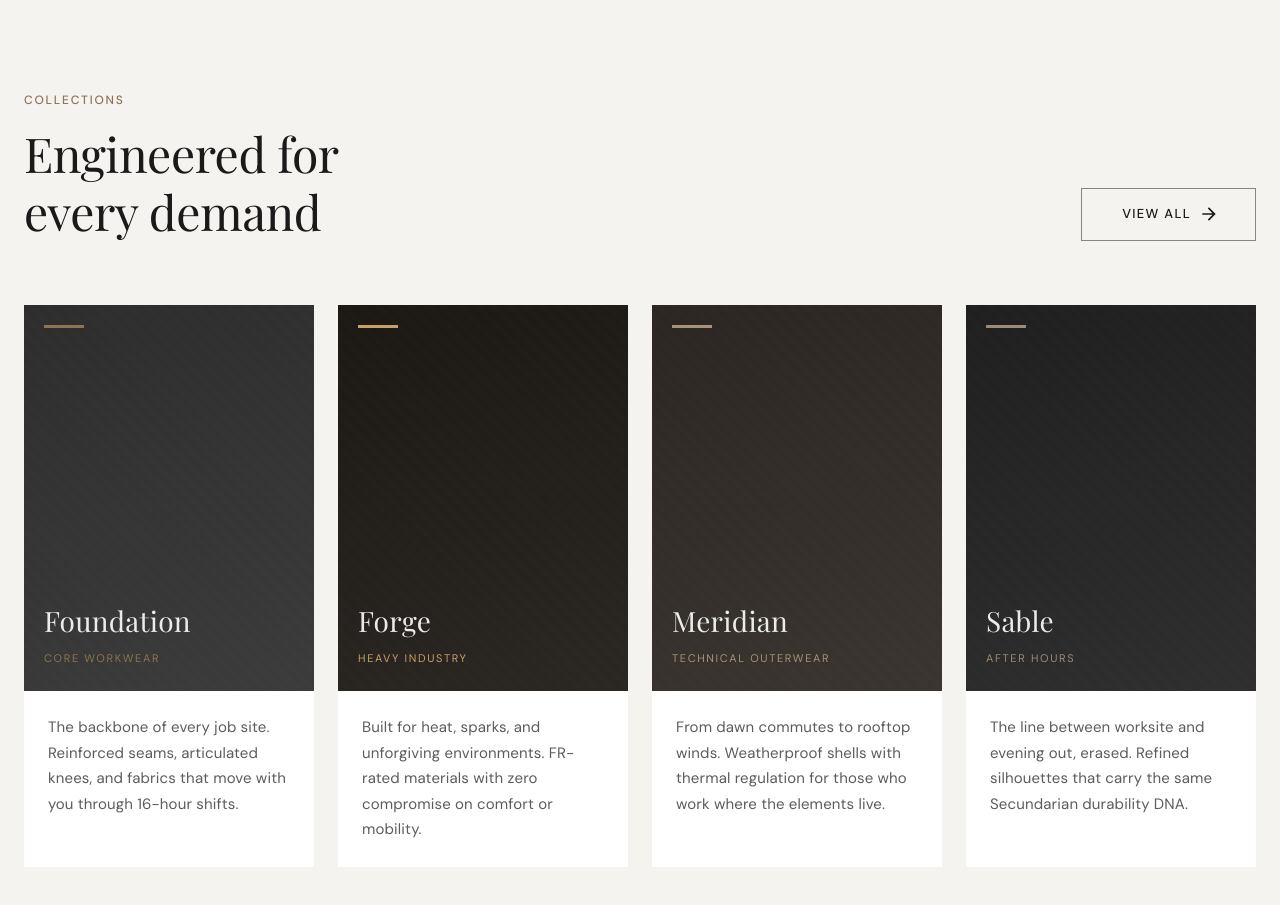
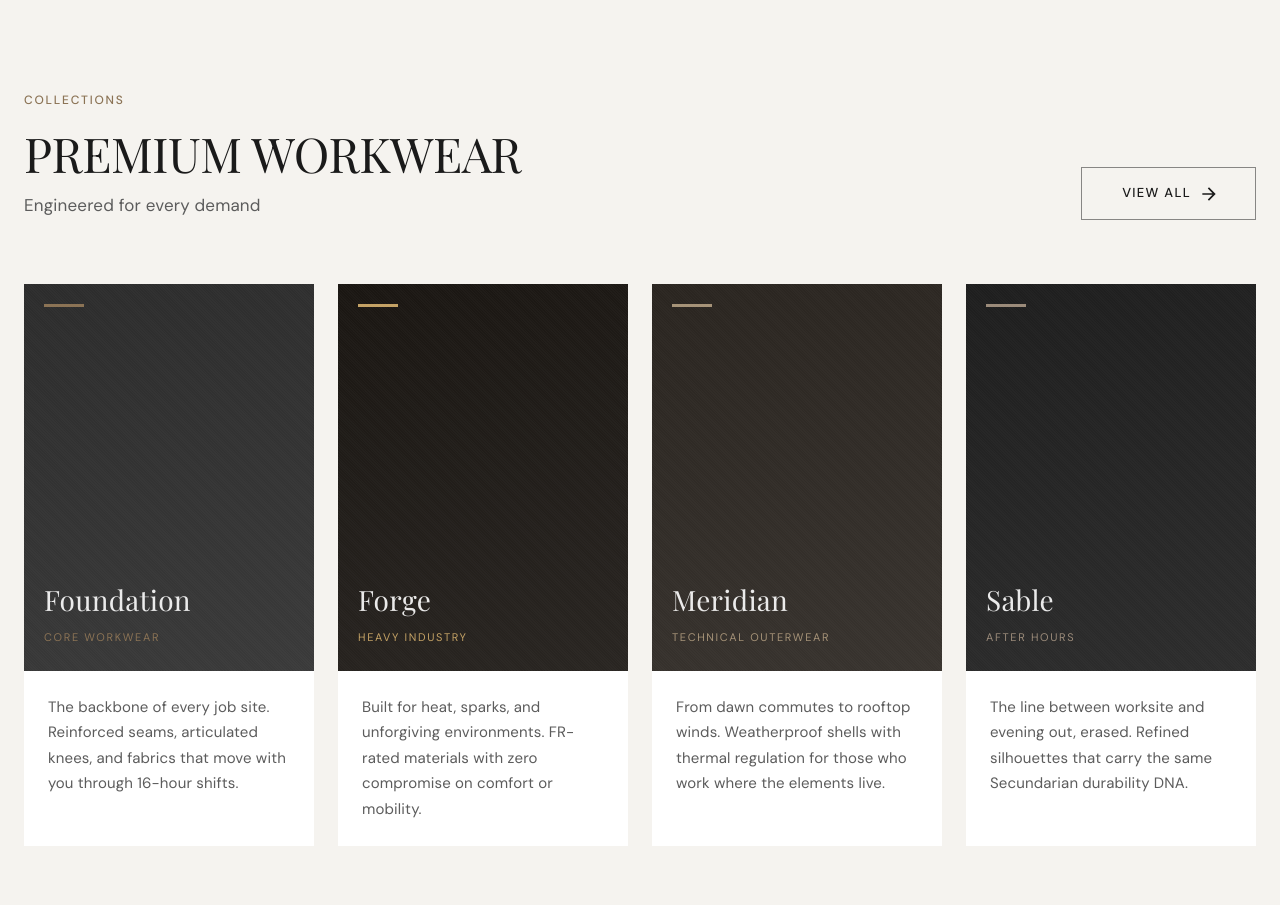
Before and after one commit to dimension9-svar/secundarian, a Next.js app: page / in a window 1280 px wide. Shown: the part 1500-2405 px from the top of the page. Built offline with nearby package versions, Linux system fonts and the light colour scheme; a web font is replaced by a local one.

Commit message:
Collections: update heading to PREMIUM WORKWEAR with sub

```diff
--- a/src/app/_components/SecundarianCollections.tsx
+++ b/src/app/_components/SecundarianCollections.tsx
@@ -82,11 +82,15 @@ export default function SecundarianCollections() {
             </Typography>
             <Typography
               variant="h2"
-              sx={{ fontSize: { xs: "2.25rem", md: "3rem" } }}
+              sx={{ fontSize: { xs: "2.25rem", md: "3rem" }, textTransform: "uppercase" }}
             >
-              Engineered for
-              <br />
-              every demand
+              Premium Workwear
+            </Typography>
+            <Typography
+              variant="body1"
+              sx={{ color: "text.secondary", mt: 1 }}
+            >
+              Engineered for every demand
             </Typography>
           </Box>
           <Button
```
